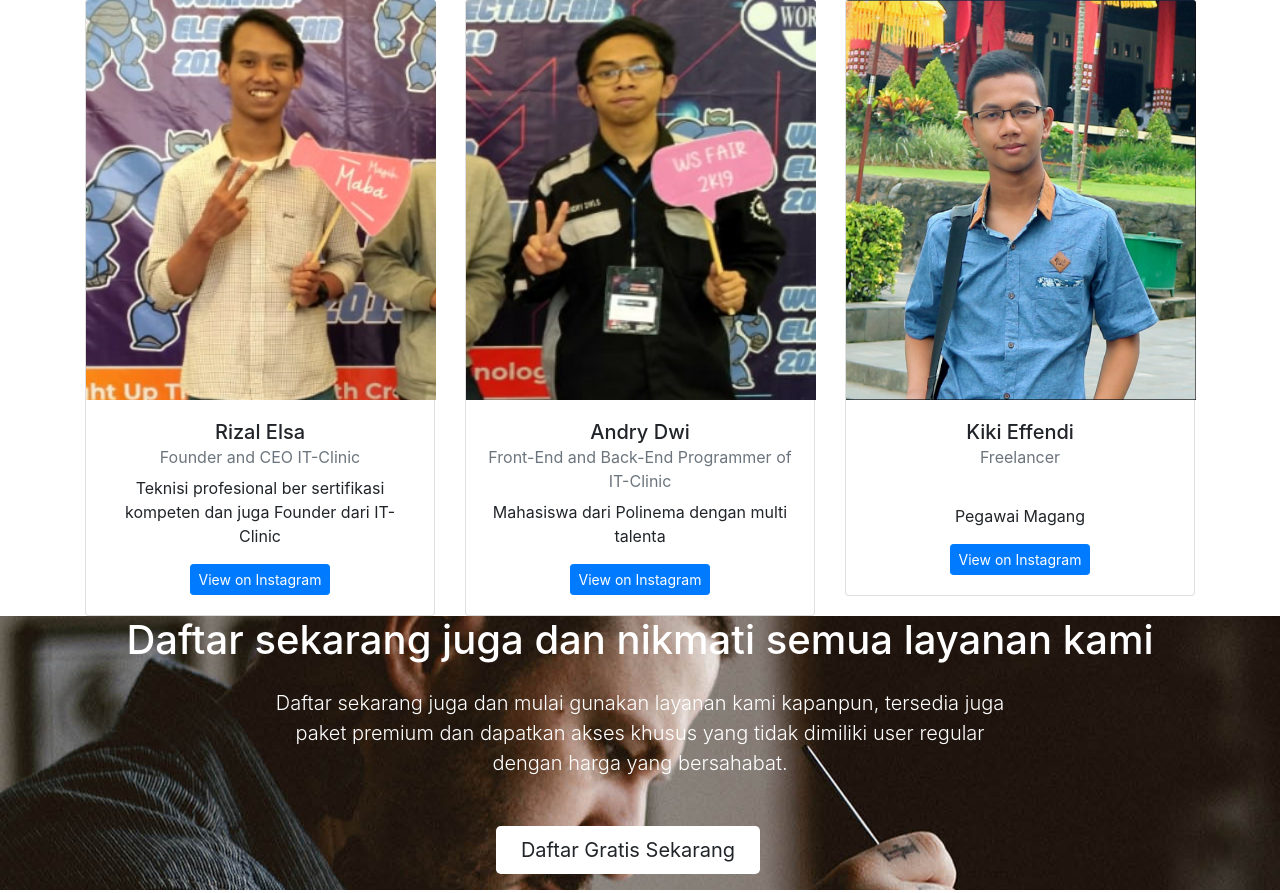
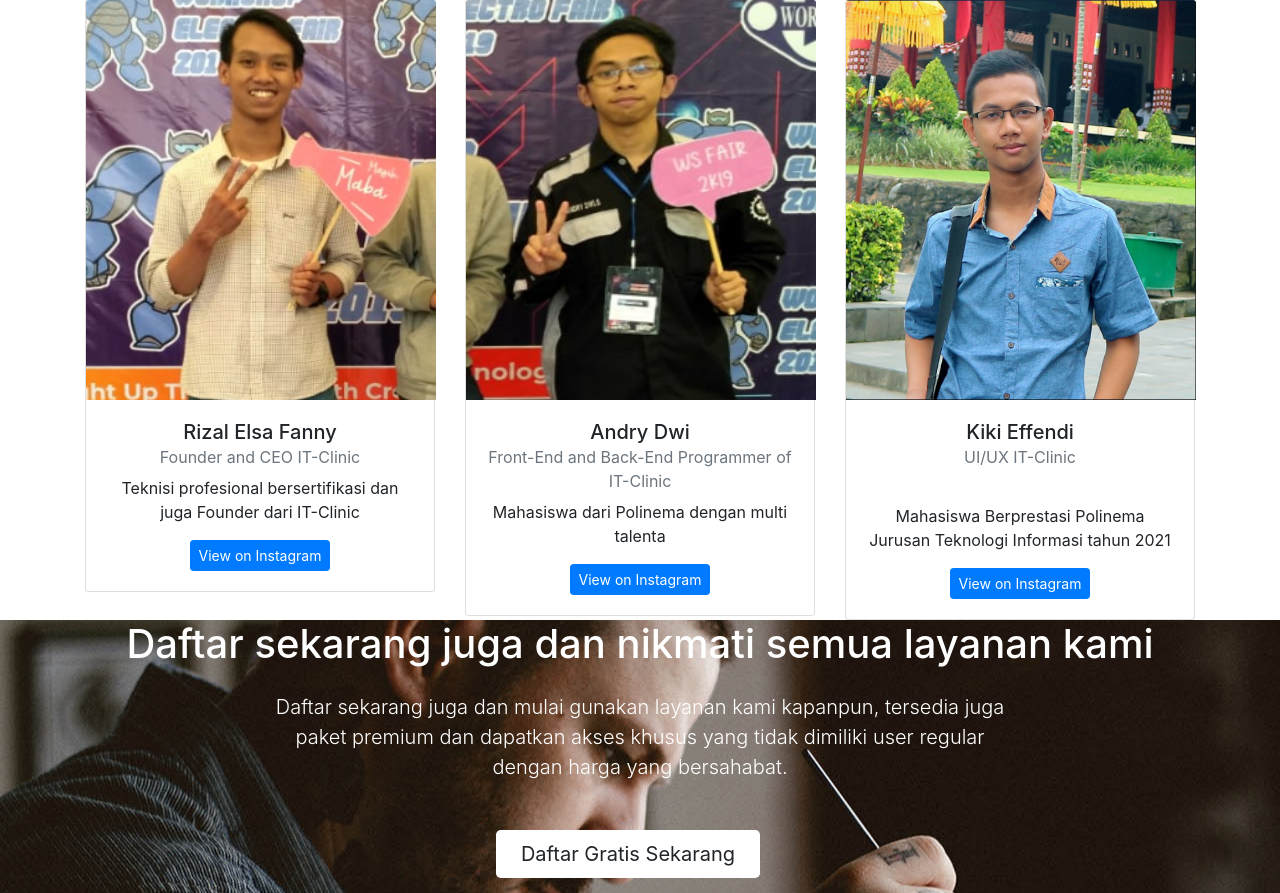
Before and after one commit to firdausbaihaqi/it-clinic, a CodeIgniter app: page /it-clinic/ in a window 1280 px wide. Shown: the part 1023-1916 px from the top of the page. Run offline with CodeIgniter, Linux system fonts and the light colour scheme.

Commit message:
update to do list documentation and bio

```diff
--- a/application/views/index.php
+++ b/application/views/index.php
@@ -108,11 +108,11 @@
             <img src="assets/img/rizal.png" class="card-img-top" style="height: 400px;width:350px;">
             <div class="card-body text-center">
               <h3 class="heading h5 mb-1">
-                <span class="d-block">Rizal Elsa</span>
+                <span class="d-block">Rizal Elsa Fanny</span>
                 <small class="text-muted">Founder and CEO IT-Clinic</small>
               </h3>
-              <p class="mt-2">Teknisi profesional ber sertifikasi kompeten dan juga Founder dari IT-Clinic</p>
-              <a href="instagram.com/" target="_blank" class="btn btn-sm btn-primary">View on Instagram</a>
+              <p class="mt-2">Teknisi profesional bersertifikasi dan juga Founder dari IT-Clinic</p>
+              <a href="instagram.com/rizall.ef" target="_blank" class="btn btn-sm btn-primary">View on Instagram</a>
             </div>
           </div>
         </div>
@@ -125,7 +125,7 @@
                 <small class="text-muted">Front-End and Back-End Programmer of IT-Clinic</small>
               </h3>
               <p class="mt-2">Mahasiswa dari Polinema dengan multi talenta</p>
-              <a href="instagram.com/" target="_blank" class="btn btn-sm btn-primary">View on Instagram</a>
+              <a href="instagram.com/andry.dwis" target="_blank" class="btn btn-sm btn-primary">View on Instagram</a>
             </div>
           </div>
         </div>
@@ -135,11 +135,11 @@
             <div class="card-body text-center">
               <h3 class="heading h5 mb-1">
                 <span class="d-block">Kiki Effendi</span>
-                <small class="text-muted">Freelancer</small>
+                <small class="text-muted">UI/UX IT-Clinic</small>
               </h3>
               <br>
-              <p class="mt-2">Pegawai Magang</p>
-              <a href="instagram.com/" target="_blank" class="btn btn-sm btn-primary">View on Instagram</a>
+              <p class="mt-2">Mahasiswa Berprestasi Polinema Jurusan Teknologi Informasi tahun 2021</p>
+              <a href="instagram.com/effendi_kiki" target="_blank" class="btn btn-sm btn-primary">View on Instagram</a>
             </div>
           </div>
         </div>
```
Also changed, not shown: README.md.
